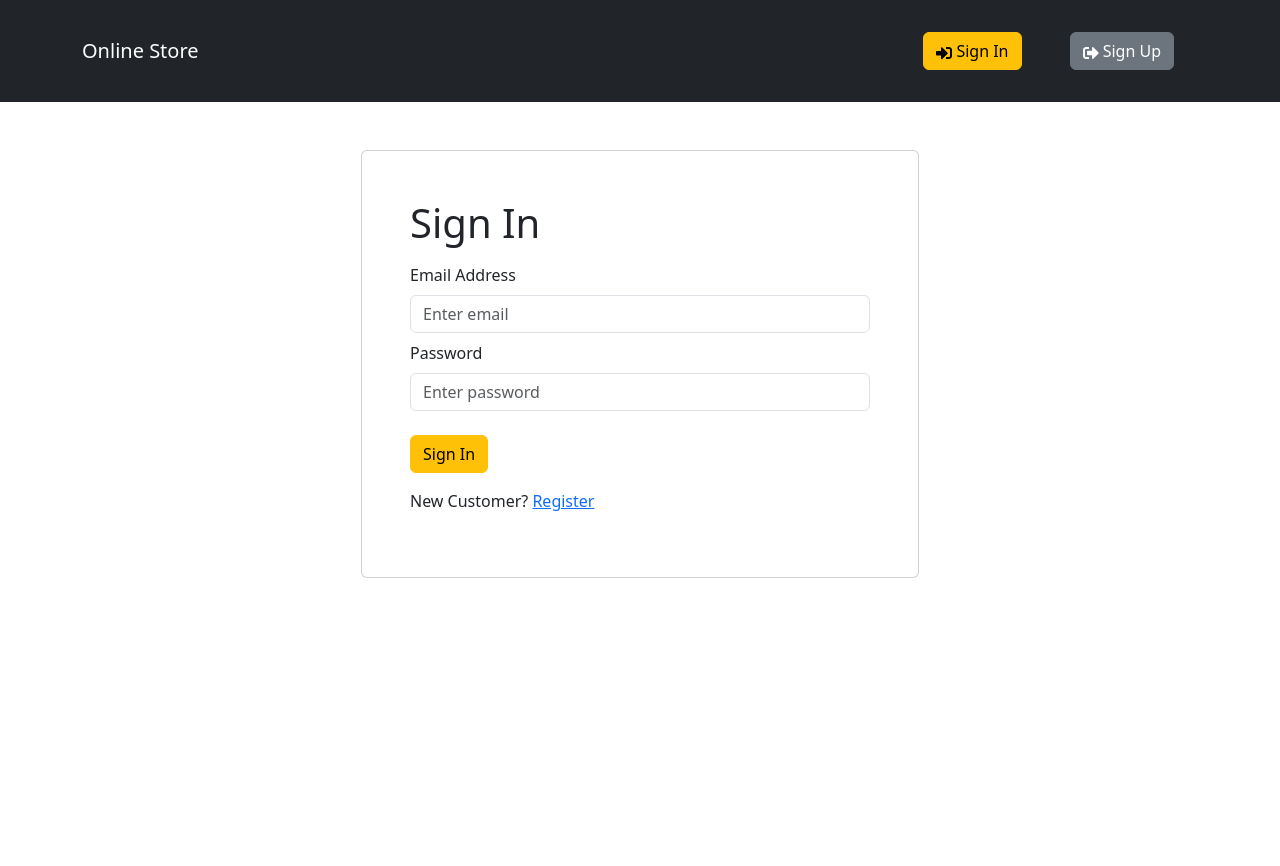
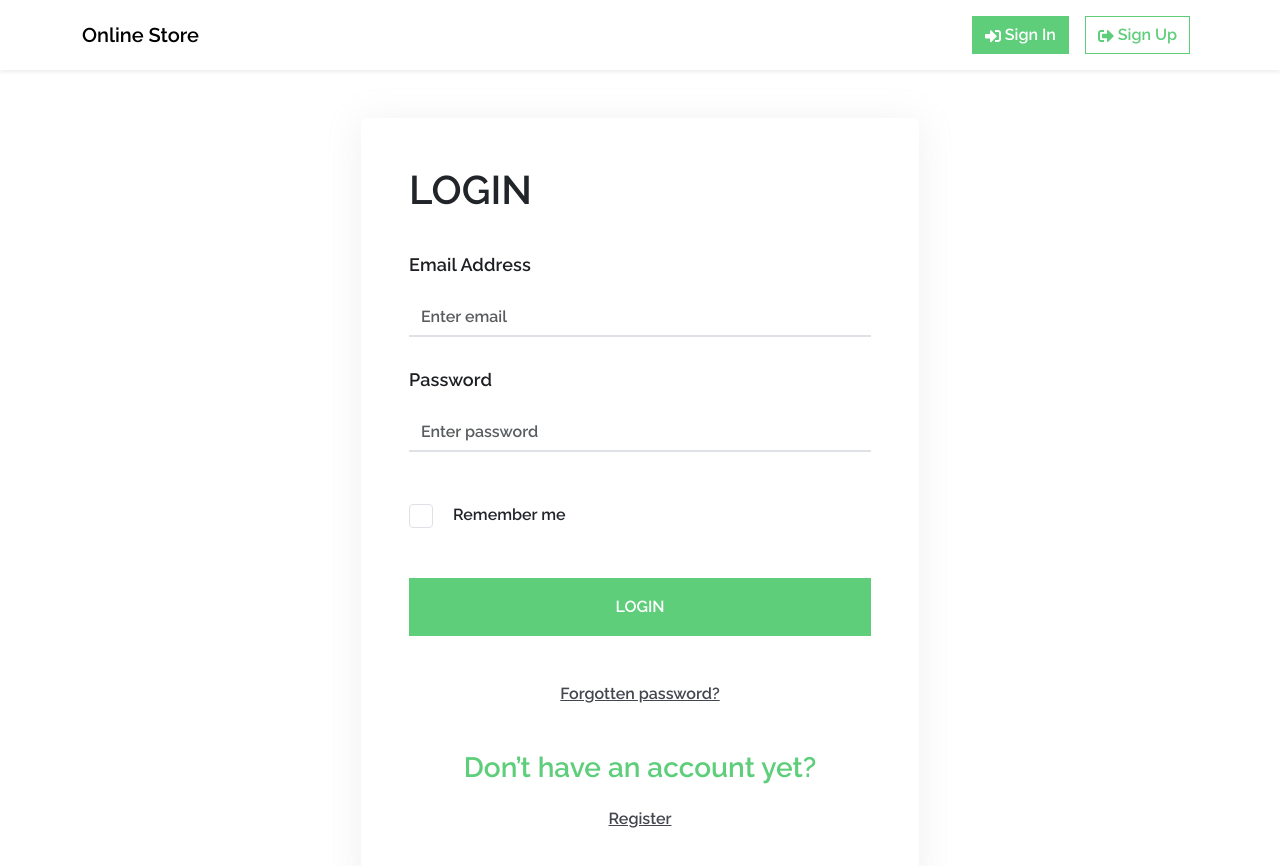
Before and after one commit to kirtish10/React-Frontend, a React (Vite) app: page /login in a window 1280 px wide. Shown: the top 866 px of the page. Before the commit the page ends 800 px from the top, so only its background shows below. Built offline with nearby package versions, Linux system fonts and the light colour scheme.

Commit message:
changed the ui of login and signup to theme

```diff
--- a/src/components/FormContainer.jsx
+++ b/src/components/FormContainer.jsx
@@ -1,10 +1,11 @@
 import { Col, Container, Row } from 'react-bootstrap';
+import '../css/theme.css';
 
 const FormContainer = ({ children }) => {
   return (
     <Container>
       <Row className='justify-content-md-center mt-5'>
-        <Col xs={12} md={6} className='card p-5'>
+        <Col xs={12} md={6} className='border-0 shadow-main card p-5'>
           {children}
         </Col>
       </Row>
--- a/src/components/Pages/Header.jsx
+++ b/src/components/Pages/Header.jsx
@@ -5,9 +5,9 @@ import { LinkContainer } from 'react-router-bootstrap';
 
 const Header = () => {
     return (
-      <header>
-        <Navbar bg='dark' variant='dark' expand='md' collapseOnSelect>
-          <Container>
+      <header className='shadow-sm'>
+        <Navbar bg='transparent' expand='md' collapseOnSelect>
+          <Container >
             <LinkContainer to='/'>
               <Navbar.Brand>Online Store</Navbar.Brand>
             </LinkContainer>
@@ -16,13 +16,14 @@ const Header = () => {
               <Nav className='ms-auto'>
                 <LinkContainer to='/login'>
                  <Nav.Link>
-                 <Button className='mx-3 my-3' variant='warning'> <FaSignInAlt /> Sign In</Button>
+                 <Button variant='primary'> <FaSignInAlt /> Sign In</Button>
 
                   </Nav.Link>
                 </LinkContainer>
                 <LinkContainer to='/register'>
                 <Nav.Link>
-                  <Button className='mx-3 my-3' variant='secondary'>
+
+                  <Button variant='outline-primary'>
                     <FaSignOutAlt /> Sign Up</Button>
                   </Nav.Link>
                 </LinkContainer>
--- a/src/components/Pages/LoginScreen.jsx
+++ b/src/components/Pages/LoginScreen.jsx
@@ -42,12 +42,12 @@ function LoginScreen() {
 
     return (
       <FormContainer>
-        <h1>Sign In</h1>
-
+        <h1>LOGIN</h1>
         <Form onSubmit={submitHandler}>
-        <Form.Group className='my-2' controlId='email'>
-          <Form.Label>Email Address</Form.Label>
+        <Form.Group className='my-3' controlId='email'>
+          <Form.Label className='my-3'>Email Address</Form.Label>
           <Form.Control
+            className='input  my-2'
             type='email'
             placeholder='Enter email'
             value={email}
@@ -55,9 +55,10 @@ function LoginScreen() {
           ></Form.Control>
         </Form.Group>
 
-        <Form.Group className='my-2' controlId='password'>
-          <Form.Label>Password</Form.Label>
+        <Form.Group className='my-3' controlId='password'>
+          <Form.Label className='my-3'>Password</Form.Label>
           <Form.Control
+          className='input rounded-0 my-2'
             type='password'
             placeholder='Enter password'
             value={password}
@@ -65,18 +66,37 @@ function LoginScreen() {
           ></Form.Control>
         </Form.Group>
 
-          <Button  disabled={isLoading}
-          type='submit' variant='warning' className='mt-3'>
-            Sign In
+        <div className='mt-5'><Form.Check
+            type='checkbox'
+            id={`default-checkbox`}
+            label='Remember me'
+          /></div>
+
+          <Button className= 'py-3 mt-5 w-100'  disabled={isLoading}
+          type='submit'>
+            LOGIN
           </Button>
         </Form>
 
 
        {isLoading && <Loader />}
 
-        <Row className='py-3'>
+
+       <Row className='mx-auto py-5'>
+        <Col>
+          <Link to={`/login`}>Forgotten password?</Link>
+        </Col>
+      </Row>
+
+      <Row className='h3 color-primary mx-auto'>
+        <Col>
+        Don’t have an account yet?
+        </Col>
+      </Row>
+
+        <Row className='mx-auto my-3'>
           <Col>
-            New Customer? <Link to={`/register`}>Register</Link>
+            <Link to={`/register`}>Register</Link>
           </Col>
         </Row>
       </FormContainer>
--- a/src/components/Pages/RegisterScreen.jsx
+++ b/src/components/Pages/RegisterScreen.jsx
@@ -1,6 +1,7 @@
 import { useState } from 'react';
 import { Button, Col, Form, Row } from 'react-bootstrap';
 import { Link } from 'react-router-dom';
+import '../../css/theme.css';
 import FormContainer from '../FormContainer';
 
 const RegisterScreen = () => {
@@ -17,9 +18,10 @@ const RegisterScreen = () => {
     <FormContainer>
       <h1>Register</h1>
       <Form onSubmit={submitHandler}>
-        <Form.Group className='my-2' controlId='name'>
-          <Form.Label>Name</Form.Label>
+        <Form.Group className='my-3' controlId='name'>
+          <Form.Label className='my-3'>Name</Form.Label>
           <Form.Control
+           className='input  my-2'
             type='name'
             placeholder='Enter name'
             value={name}
@@ -27,9 +29,10 @@ const RegisterScreen = () => {
           ></Form.Control>
         </Form.Group>
 
-        <Form.Group className='my-2' controlId='email'>
-          <Form.Label>Email Address</Form.Label>
+        <Form.Group className='my-3' controlId='email'>
+          <Form.Label className='my-3'>Your Email</Form.Label>
           <Form.Control
+           className='input  my-2'
             type='email'
             placeholder='Enter email'
             value={email}
@@ -37,18 +40,20 @@ const RegisterScreen = () => {
           ></Form.Control>
         </Form.Group>
 
-        <Form.Group className='my-2' controlId='password'>
-          <Form.Label>Password</Form.Label>
+        <Form.Group className='my-3' controlId='password'>
+          <Form.Label className='my-3'>Password</Form.Label>
           <Form.Control
+           className='input  my-2'
             type='password'
             placeholder='Enter password'
             value={password}
             onChange={(e) => setPassword(e.target.value)}
           ></Form.Control>
         </Form.Group>
-        <Form.Group className='my-2' controlId='confirmPassword'>
-          <Form.Label>Confirm Password</Form.Label>
+        <Form.Group className='my-3' controlId='confirmPassword'>
+          <Form.Label className='my-3'>Confirm Password</Form.Label>
           <Form.Control
+           className='input  my-2'
             type='password'
             placeholder='Confirm password'
             value={confirmPassword}
@@ -56,14 +61,14 @@ const RegisterScreen = () => {
           ></Form.Control>
         </Form.Group>
 
-        <Button type='submit' variant='warning' className='mt-3'>
+        <Button type='submit' variant='outline-primary' className='w-100 mt-3 py-3'>
           Register
         </Button>
       </Form>
 
-      <Row className='py-3'>
+      <Row className='mx-auto py-5'>
         <Col>
-          Already have an account? <Link to={`/login`}>Login</Link>
+        <Link to={`/login`}>or log in to your account</Link>
         </Col>
       </Row>
     </FormContainer>
--- a/src/css/theme.css
+++ b/src/css/theme.css
@@ -1,11 +1,15 @@
 @import url("https://fonts.googleapis.com/css2?family=Raleway:wght@600&display=swap");
+
 body {
     margin: 0;
     line-height: normal;
+    font-family: var(--font-raleway);
 }
+
 :root {
     /* fonts */
     --button-font: Raleway;
+    --font-raleway: Raleway;
 
     /* font sizes */
     --button-font-size: 16px;
@@ -18,6 +22,7 @@ body {
     --c-text-muted: #72757e;
     --c-secondary: #1d1f22;
     --c-secondary-variant: #43464e;
+    --c-link: #43464E;
 
     /* Paddings */
     --padding-x: 16px;
@@ -27,33 +32,72 @@ body {
     --button-box-shadow-button: 0px 4px 4px rgba(29, 31, 34, 0.25);
 }
 
+.color-primary {
+    color: #5ECE7B;
+}
+.btn {
+    text-align: center;
+    border-radius: 0px;
+}
 
-.button {
-    width: 131px;
-    height : 52;
-    text-align: center;
-    padding: 16px 32px;
-    border: none;
+.btn-primary {
+    --bs-btn-color: #fff;
+    --bs-btn-bg: var(--c-primary, #5ECE7B);
+    --bs-btn-border-color: var(--c-primary, #5ECE7B);
+    --bs-btn-hover-color: #fff;
+    --bs-btn-hover-bg: var(--c-primary-variant, #9ee2b0);;
+    --bs-btn-hover-border-color: var(--c-primary, #5ECE7B);;
+    --bs-btn-focus-shadow-rgb: 49, 132, 253;
+    --bs-btn-active-color: #fff;
+    --bs-btn-active-bg: var(--c-primary, #5ECE7B);;
+    --bs-btn-active-border-color: var(--c-primary-variant, #9ee2b0);;
+    --bs-btn-active-shadow: inset 0 3px 5px rgba(0, 0, 0, 0.125);
+    --bs-btn-disabled-color: #fff;
+    --bs-btn-disabled-bg: var(--c-primary, #5ECE7B);
+    --bs-btn-disabled-border-color: var(--c-primary, #5ECE7B);
+}
 
+.btn-outline-primary {
+    --bs-btn-color: var(--c-primary, #5ECE7B);;
+    --bs-btn-border-color: var(--c-primary, #5ECE7B);;
+    --bs-btn-hover-color: #fff;
+    --bs-btn-hover-bg: var(--c-primary, #5ECE7B);;
+    --bs-btn-hover-border-color: var(--c-primary, #5ECE7B);;
+    --bs-btn-focus-shadow-rgb: 13, 110, 253;
+    --bs-btn-active-color: #fff;
+    --bs-btn-active-bg: var(--c-primary, #5ECE7B);;
+    --bs-btn-active-border-color: var(--c-primary, #5ECE7B);;
+    --bs-btn-active-shadow: inset 0 3px 5px rgba(0, 0, 0, 0.125);
+    --bs-btn-disabled-color: var(--c-primary, #5ECE7B);;
+    --bs-btn-disabled-bg: transparent;
+    --bs-btn-disabled-border-color: var(--c-primary, #5ECE7B);;
+    --bs-gradient: none;
 }
+
 
 .button-primary {
     background: var(--c-primary, #5ECE7B);
     color: var(--c-white);
 }
 
+.btn.active,
+.btn.show,
+.btn:first-child:active,
+:not(.btn-check)+.btn:active {
+    background: var(--c-primary-variant, #5ECE7B);
+    color: var(--c-white);
+}
+
 .button-primary:hover {
+
+    background: var(--c-primary, #5ECE7B);
+    color: var(--c-white);
     box-shadow: var(--button-box-shadow-button);
 }
 
-.primary-active {
-    background: var(--c-primary-variant,#9ee2b0);
-    color: var(--c-white, #FFF);
-
-}
 
 .primary-disabled {
-    background: var(--c-light,#72757e);
+    background: var(--c-light, #72757e);
     color: var(--c-text-muted, #FFF);
 
 
@@ -86,6 +130,81 @@ color: var(--c-secondary, #1d1f22);
 
 }
 
-.primary-outlined:hover{
+.primary-outlined:hover {
     box-shadow: var(--button-box-shadow-button);
 }
+
+.shadow-main {
+    box-shadow: 0px 4px 35px 0px rgba(168, 172, 176, 0.19);
+}
+
+.form-label {
+    color: var(--c-text, #1D1F22);
+    /* --input-label-font */
+    font-family: Raleway;
+    font-size: 18px;
+    font-style: normal;
+    font-weight: 400;
+    line-height: normal;
+    letter-spacing: 0.1px;
+}
+
+.input {
+    outline: 0;
+    border-width: 0 0 2px;
+    transition: border-color 0.5s ease-in-out;
+}
+
+.input:focus {
+    border-color: var(--c-primary);
+    outline: none;
+    box-shadow: none;
+}
+
+.form-control {
+    box-shadow: none;
+    /* border: var(--bs-border-width) solid var(--bs-border-color); */
+    border-radius: 0;
+    margin-top: 0.5rem !important;
+    margin-bottom: 0.5rem !important;
+}
+
+.form-control:focus {
+
+    border-color: var(--c-primary-variant);
+    outline: 0;
+    box-shadow: none;
+}
+
+
+
+.form-check {
+    display: flex;
+    gap: 20px;
+    font-style: normal;
+    font-weight: 100;
+    align-items: center;
+}
+
+.form-check-input {
+    width: 1.5em;
+    height: 1.5em;
+    box-shadow: none;
+}
+
+.form-check-input:checked {
+    background-color: var(--c-primary);
+    border-color: var(--c-primary-variant);
+}
+
+.form-check-input:focus {
+    border-color: var(--c-primary);
+    outline: 0;
+    box-shadow: 0 0 0 .25rem rgba(13, 253, 93, 0.25);
+}
+
+
+
+a{
+    color: var(--c-link);
+}
--- a/src/main.jsx
+++ b/src/main.jsx
@@ -20,9 +20,8 @@ const router = createBrowserRouter(
   createRoutesFromElements(
     <Route path="/" element={<App />}>
       <Route index={true} path="/" element={<HomeScreen />} />
-      <Route path="/login" element={<LoginScreen />} /> {/* Add this line */}
+      <Route path="/login" element={<LoginScreen />} />
       <Route path="/register" element={<RegisterScreen />} />{" "}
-      {/* Add this line */}
     </Route>
   )
 );
```
Lines whose indentation alone changed are shown as unchanged.
